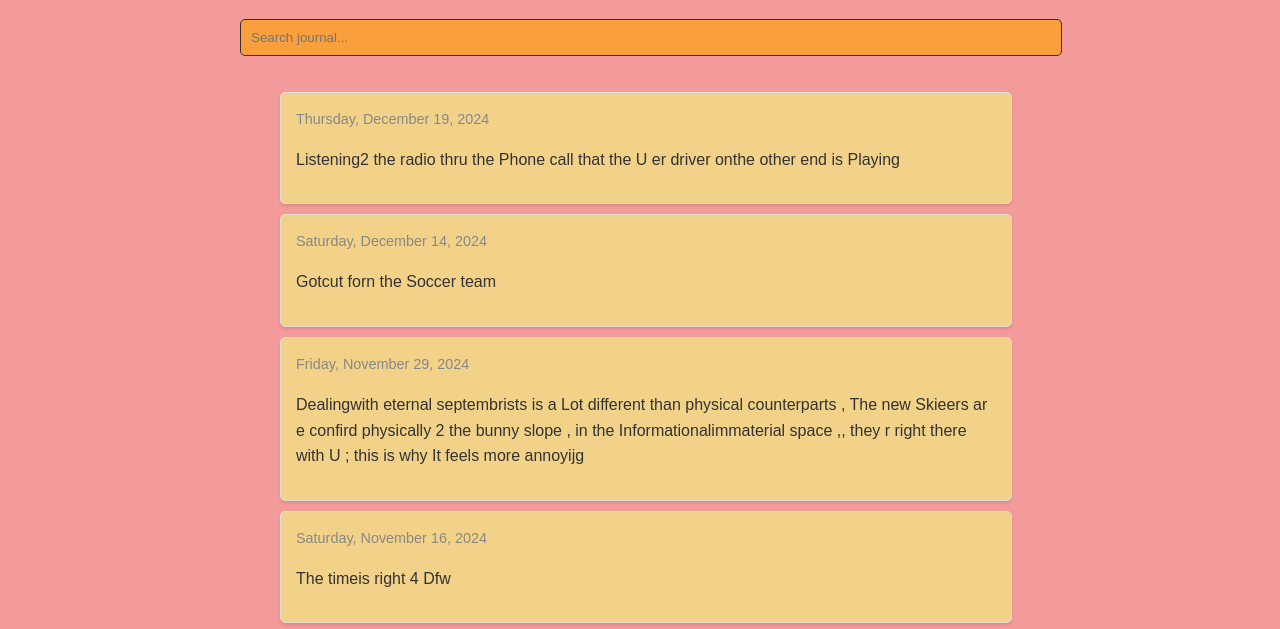
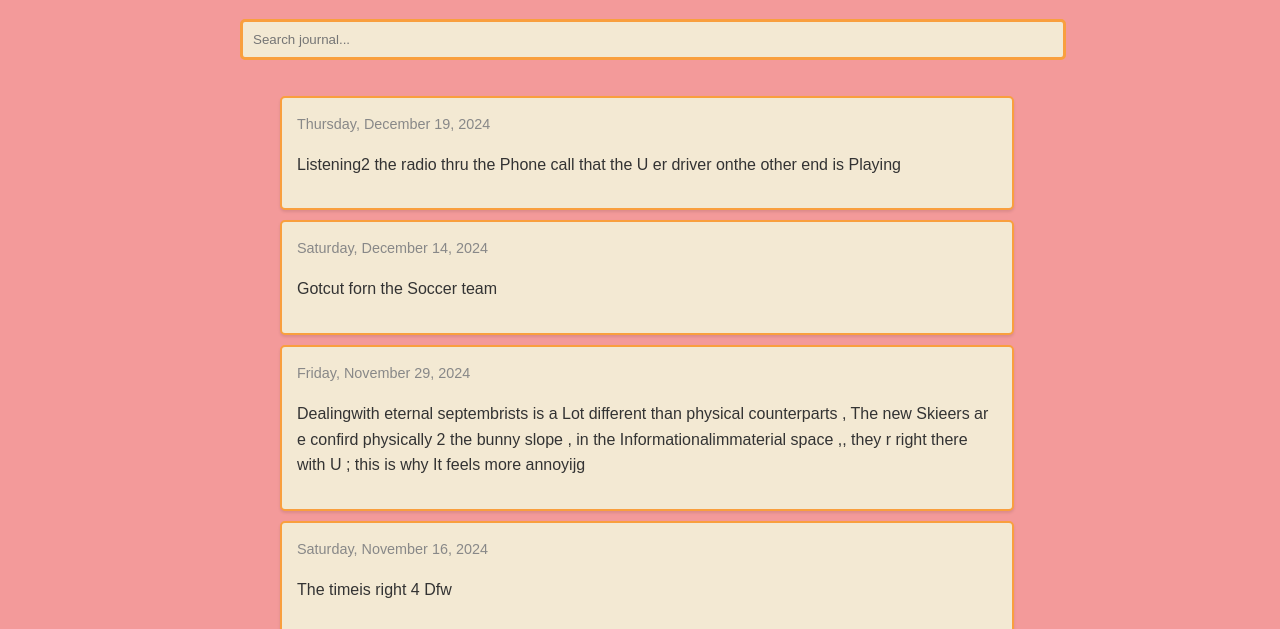
Before and after one commit to dvrawilson/aw, a plain HTML site: page docs/journal.html in a window 1280 px wide. Shown: the part 153-782 px from the top of the page. Drawn offline with Linux system fonts and the light colour scheme.

Commit message:
whole milk vanilla ice cream

```diff
--- a/docs/assets/styles.css
+++ b/docs/assets/styles.css
@@ -59,8 +59,8 @@ main {
 #search-bar {
     width: 100%;
     padding: 10px;
-    border: 1px solid #333;
-    background: #f99f3e;
+    border: 3px solid #f99f3e;
+    background: #f3e9d3;
     border-radius: 5px;
 }
 
@@ -71,13 +71,12 @@ main {
     overflow-y: auto;
     overflow-x: hidden;
     height: 650px;
-    scrollbar-color: #fff #f99f3e;
 
 }
 
 .entry {
-    background: #f2d288;
-    border: 1px solid #ddd;
+    background: #f3e9d3;
+    border: 2px solid #f99f3e;
     border-radius: 5px;
     margin-bottom: 10px;
     padding: 15px;
```
